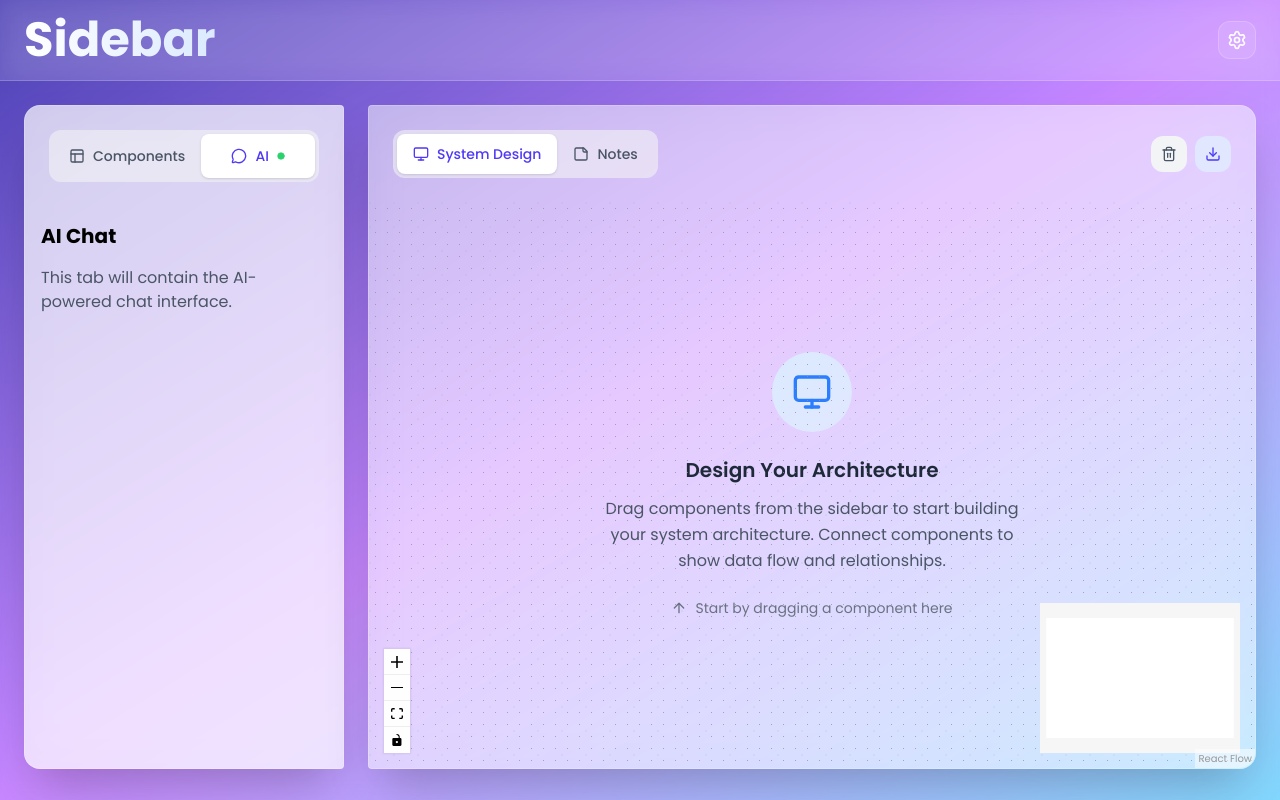
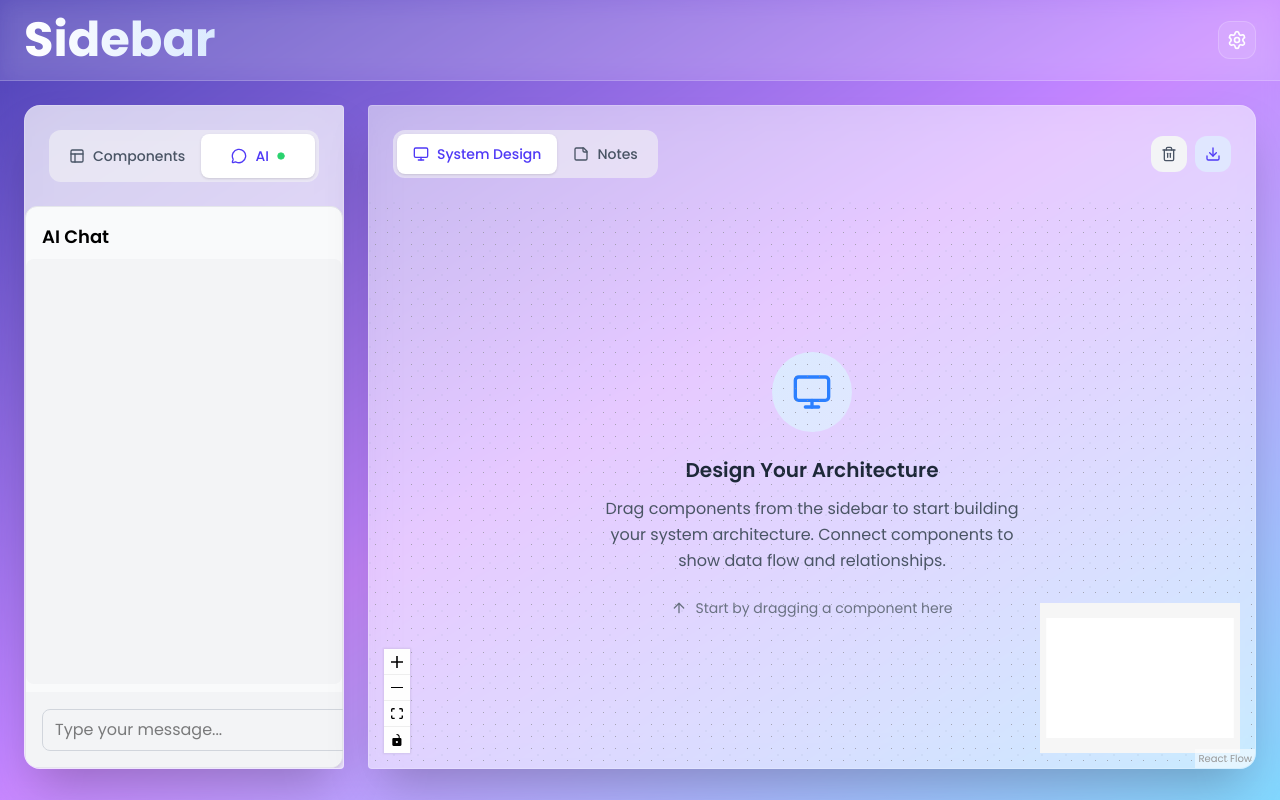
Before and after one commit to user0824/Sidebar, a React (Vite) app: page / in a window 1280 px wide. Both pictures are taken after a click on the button "AI". Built offline with nearby package versions, Linux system fonts and the light colour scheme.

Commit message:
ChatBox added, need to add ai logic with endpoint

```diff
--- a/package.json
+++ b/package.json
@@ -17,6 +17,7 @@
   },
   "dependencies": {
     "@xyflow/react": "^12.7.1",
+    "ai": "^4.3.16",
     "lucide-react": "^0.523.0",
     "react": "^19.1.0",
     "react-dom": "^19.1.0",
--- a/src/App.tsx
+++ b/src/App.tsx
@@ -7,6 +7,7 @@ import Sidebar from './components/Sidebar';
 import Board from './components/Board';
 import { BoardContext } from './context/BoardContext';
 import { Node, Edge } from '@xyflow/react';
+import { ChatProvider } from './context/ChatContext';
 
 function App() {
   const [nodes, setNodes] = React.useState<Node[]>([]);
@@ -37,7 +38,9 @@ function App() {
           <div className='flex gap-6 p-6 h-[calc(100vh-88px)]'>
             {/* SIDEBAR */}
             <div className='w-80 bg-white/70 backdrop-blur-xl rounded-l-2xl rounded-r-sm shadow-2xl border border-white/20 overflow-hidden'>
-              <Sidebar />
+              <ChatProvider>
+                <Sidebar />
+              </ChatProvider>
             </div>
 
             {/* BOARD */}
--- a/src/components/Chat.tsx
+++ b/src/components/Chat.tsx
@@ -1,15 +1,68 @@
 import React from 'react';
-// > Imported context from system board here
-import { useBoard } from '../context/BoardContext';
+import { useChatContext } from '../context/ChatContext';
 
+// >> CHAT << //
 const Chat: React.FC = () => {
+  // import steate from chat context
+  const { messages, setMessages, input, setInput, isLoading, setIsLoading } =
+    useChatContext();
+  // send message handler
+  const handleSend = (e: React.FormEvent) => {
+    e.preventDefault();
+    // make sure we have something in the input box before sending
+    if (!input.trim()) return;
+    // create a message object to store to state qwith properties: id, role, and content
+    setMessages([
+      ...messages,
+      { id: Date.now().toString(), role: 'user', content: input },
+    ]);
+    setInput('');
+  };
+
   return (
-    <div className='p-4'>
-      <h2 className='text-xl font-bold mb-4'>AI Chat</h2>
-      <p className='text-gray-600'>
-        This tab will contain the AI-powered chat interface.
-      </p>
-    </div>
+    <form
+      onSubmit={handleSend}
+      className='flex flex-col h-full bg-gray-50 rounded-xl shadow-md border border-gray-200'
+      style={{ minHeight: 350 }}
+    >
+      <h2 className='text-lg font-semibold mb-2 px-4 pt-4'>AI Chat</h2>
+      <div className='flex-1 mb-2 px-4 overflow-y-auto bg-gray-100 rounded-lg'>
+        {messages.map((m) => (
+          <div
+            key={m.id}
+            className={`flex mb-2 ${
+              m.role === 'user' ? 'justify-end' : 'justify-start'
+            }`}
+          >
+            <span
+              className={`px-4 py-2 rounded-2xl max-w-xs break-words shadow-sm ${
+                m.role === 'user'
+                  ? 'bg-purple-400 text-white'
+                  : 'bg-indigo-400 text-gray-800'
+              }`}
+            >
+              {m.content}
+            </span>
+          </div>
+        ))}
+      </div>
+      <div className='flex items-center gap-2 p-4 border-t border-gray-100 bg-gray-100 rounded-b-xl'>
+        <input
+          value={input}
+          onChange={(e) => setInput(e.target.value)}
+          className='flex-1 border border-gray-300 rounded-lg px-3 py-2 focus:outline-none focus:ring-2 focus:ring-purple-400 transition'
+          placeholder='Type your message...'
+          disabled={isLoading}
+        />
+        <button
+          type='submit'
+          className='bg-purple-400 hover:bg-violet-800 text-white px-4 py-2 rounded-lg transition disabled:opacity-60'
+          disabled={isLoading || !input.trim()}
+        >
+          {isLoading ? '...' : 'Send'}
+        </button>
+      </div>
+    </form>
   );
 };
 
--- /dev/null
+++ b/src/context/ChatContext.tsx
@@ -0,0 +1,48 @@
+import React, { createContext, useContext, useState } from 'react';
+
+// establish type for messages to differentiate between user and assistant
+type Message = { id: string; role: 'user' | 'assistant'; content: string };
+
+// typing for chatContext
+type ChatContextType = {
+  messages: Message[];
+  setMessages: React.Dispatch<React.SetStateAction<Message[]>>;
+  input: string;
+  setInput: React.Dispatch<React.SetStateAction<string>>;
+  isLoading: boolean;
+  setIsLoading: React.Dispatch<React.SetStateAction<boolean>>;
+};
+
+const ChatContext = createContext<ChatContextType | undefined>(undefined);
+
+// okay we need a function thats going to establish the chatContext when invoked
+export const useChatContext = () => {
+  const ctx = useContext(ChatContext);
+  // just like the board context, we need to throw an error if the context
+  if (!ctx) throw new Error('useChatContext must be used within ChatProvider');
+  return ctx;
+};
+
+// create chat state here to make available by freshly loaded chat component
+export const ChatProvider: React.FC<{ children: React.ReactNode }> = ({
+  children,
+}) => {
+  const [messages, setMessages] = useState<Message[]>([]);
+  const [input, setInput] = useState('');
+  const [isLoading, setIsLoading] = useState(false);
+
+  return (
+    <ChatContext.Provider
+      value={{
+        messages,
+        setMessages,
+        input,
+        setInput,
+        isLoading,
+        setIsLoading,
+      }}
+    >
+      {children}
+    </ChatContext.Provider>
+  );
+};
```
Also changed, not shown: 1 other file (tests, documents, lock files or other folders).
